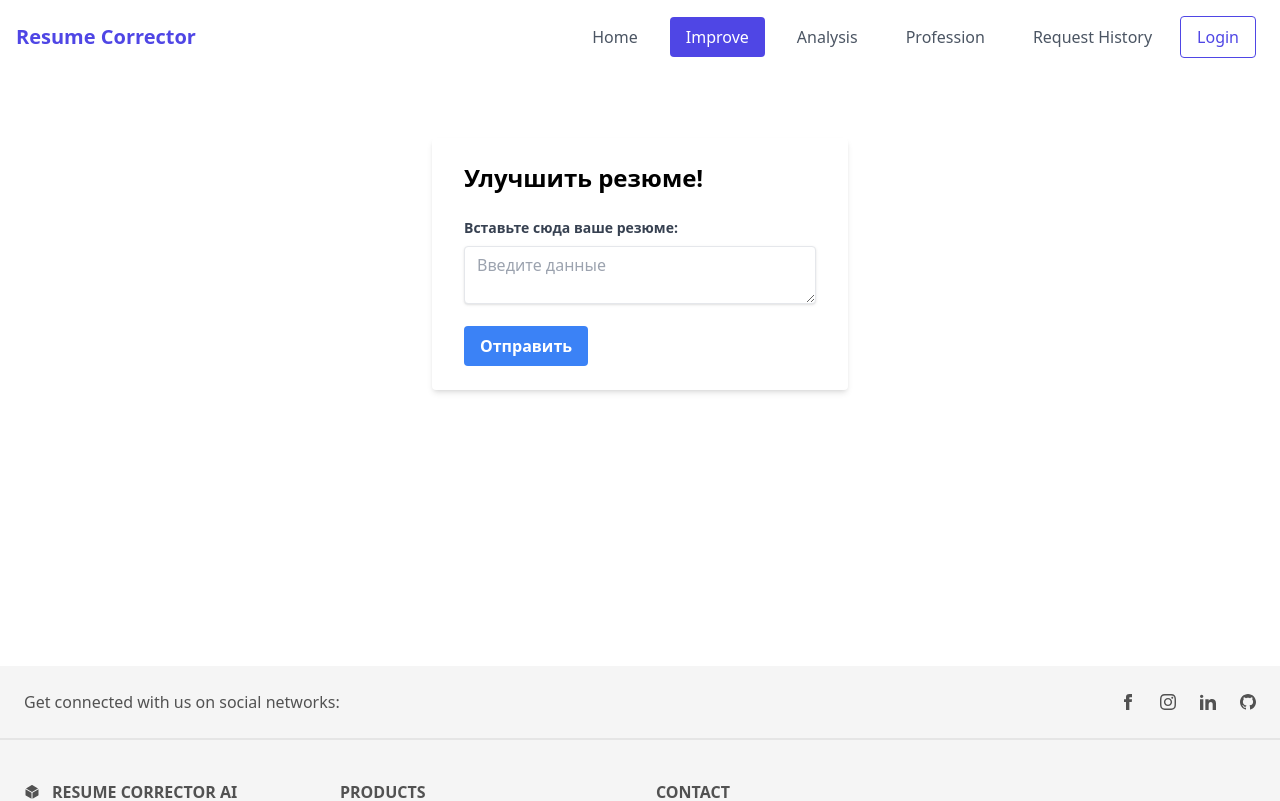
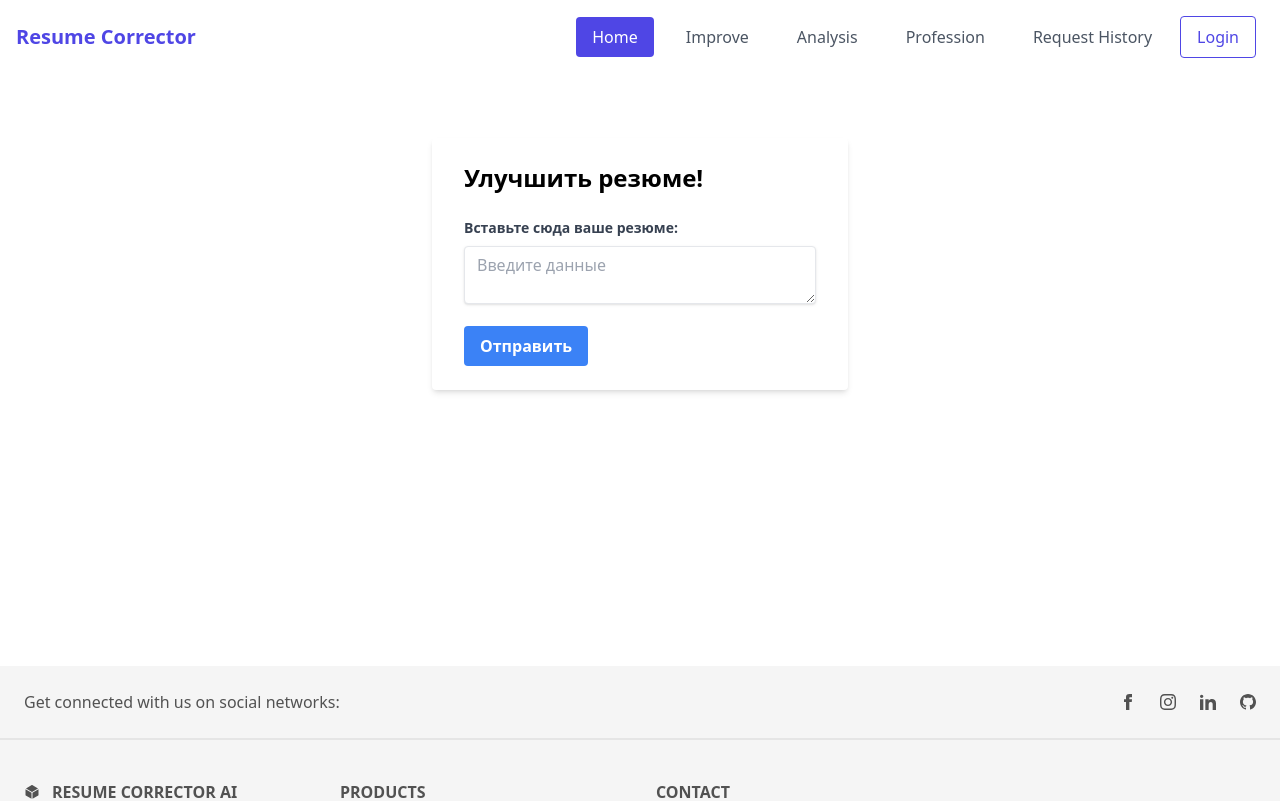
Before and after one commit to Ansar331/Frontend, a Next.js app: page /improve in a window 1280 px wide. Shown: the top 801 px of the page. Built offline with nearby package versions, Linux system fonts and the light colour scheme; no server answers.

Commit message:
update header

```diff
--- a/components/header.jsx
+++ b/components/header.jsx
@@ -1,18 +1,11 @@
 import { useSession, signIn, signOut } from 'next-auth/react';
 import { useEffect, useState } from 'react';
-import { useRouter } from 'next/router';
-
 
 function Header() {
   const { data: session } = useSession();
   const [isMobileMenuOpen, setMobileMenuOpen] = useState(false);
-  const router = useRouter();
-
-  const [activeLink, setActiveLink] = useState(''); // State to track the active link
-
 
   useEffect(() => {
-    setActiveLink(router.pathname);
     const handleResize = () => {
       if (window.innerWidth >= 768) {
         setMobileMenuOpen(false);
@@ -24,8 +17,7 @@
     return () => {
       window.removeEventListener('resize', handleResize);
     };
-
-  }, [router.pathname]);
+  }, []);
 
   const handleLogout = () => {
     signOut();
@@ -83,54 +75,39 @@
             </button>
           </div>
 
-          <div className="hidden md:flex flex-col md:flex-row md:ml-auto mt-3 md:mt-0" id="navbar-collapse">
+          <div
+            className={`${
+              isMobileMenuOpen ? '' : 'hidden'
+            } md:flex flex-col md:flex-row md:ml-auto mt-3 md:mt-0`}
+            id="navbar-collapse"
+          >
             <a
               href="/"
-              className={`p-2 lg:px-4 md:mx-2 ${
-                activeLink === '/'
-                  ? 'text-white rounded bg-indigo-600'
-                  : 'text-gray-600 rounded hover:bg-gray-200 hover:text-gray-700 transition-colors duration-300'
-              }`}
+              className="p-2 lg:px-4 md:mx-2 text-white rounded bg-indigo-600"
             >
               Home
             </a>
             <a
               href="/improve"
-              className={`p-2 lg:px-4 md:mx-2 ${
-                activeLink === '/improve'
-                  ? 'text-white rounded bg-indigo-600'
-                  : 'text-gray-600 rounded hover:bg-gray-200 hover:text-gray-700 transition-colors duration-300'
-              }`}
+              className="p-2 lg:px-4 md:mx-2 text-gray-600 rounded hover:bg-gray-200 hover:text-gray-700 transition-colors duration-300"
             >
               Improve
             </a>
             <a
               href="/analysis"
-              className={`p-2 lg:px-4 md:mx-2 ${
-                activeLink === '/analysis'
-                  ? 'text-white rounded bg-indigo-600'
-                  : 'text-gray-600 rounded hover:bg-gray-200 hover:text-gray-700 transition-colors duration-300'
-              }`}
+              className="p-2 lg:px-4 md:mx-2 text-gray-600 rounded hover:bg-gray-200 hover:text-gray-700 transition-colors duration-300"
             >
               Analysis
             </a>
             <a
               href="/profession"
-              className={`p-2 lg:px-4 md:mx-2 ${
-                activeLink === '/profession'
-                  ? 'text-white rounded bg-indigo-600'
-                  : 'text-gray-600 rounded hover:bg-gray-200 hover:text-gray-700 transition-colors duration-300'
-              }`}
+              className="p-2 lg:px-4 md:mx-2 text-gray-600 rounded hover:bg-gray-200 hover:text-gray-700 transition-colors duration-300"
             >
               Profession
             </a>
             <a
               href="/request_history"
-              className={`p-2 lg:px-4 md:mx-2 ${
-                activeLink === '/request_history'
-                  ? 'text-white rounded bg-indigo-600'
-                  : 'text-gray-600 rounded hover:bg-gray-200 hover:text-gray-700 transition-colors duration-300'
-              }`}
+              className="p-2 lg:px-4 md:mx-2 text-gray-600 rounded hover:bg-gray-200 hover:text-gray-700 transition-colors duration-300"
             >
               Request History
             </a>
```
